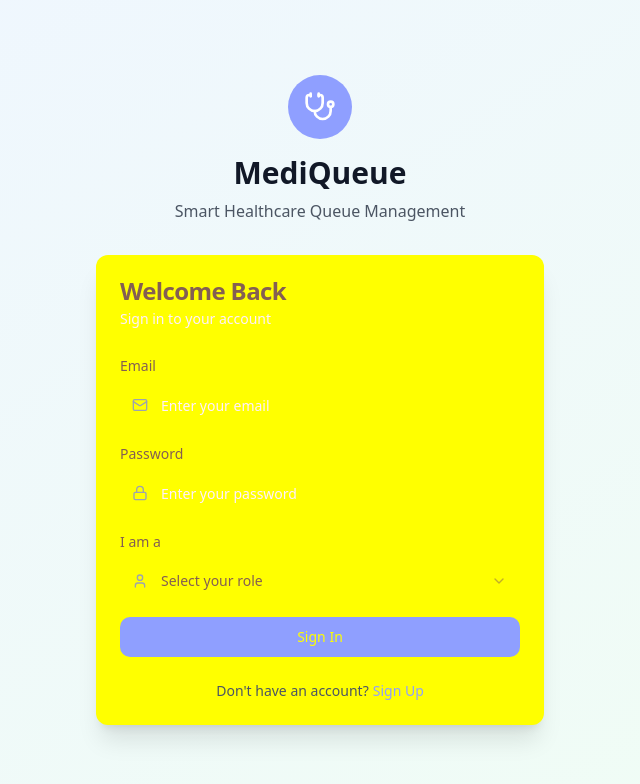
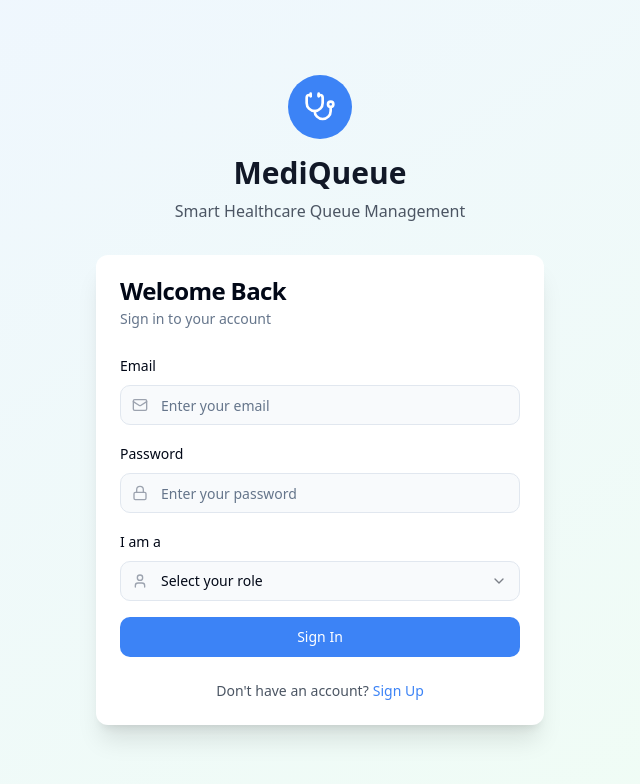
Before and after one commit to Atharva0222/clinic-queue-zero, a React (Vite) app: page / in a window 1280 px wide. Shown: the top 784 px of the page, without its empty margins (320-960 px from the left). Built offline with nearby package versions, Linux system fonts and the light colour scheme.

Commit message:
Fix primary color

```diff
--- a/src/components/patient/BookAppointmentModal.tsx
+++ b/src/components/patient/BookAppointmentModal.tsx
@@ -72,7 +72,7 @@ export const BookAppointmentModal: React.FC<BookAppointmentModalProps> = ({
               <p className="text-gray-600">{doctor.specialization}</p>
               <div className="flex items-center gap-3 mt-2">
                 <div className="flex items-center">
-                  <Star className="h-4 w-4 text-amber-500 fill-current" />
+                  <Star className="h-4 w-4 text-warning fill-current" />
                   <span className="text-sm text-gray-600 ml-1">{doctor.rating}</span>
                 </div>
                 <div className="flex items-center">
--- a/src/components/patient/PatientDashboard.tsx
+++ b/src/components/patient/PatientDashboard.tsx
@@ -162,7 +162,7 @@ export const PatientDashboard = () => {
                     <p className="text-sm text-gray-600">{doctor.specialization}</p>
                     <div className="flex items-center gap-2 mt-1">
                       <div className="flex items-center">
-                        <Star className="h-3 w-3 text-amber-500 fill-current" />
+                        <Star className="h-3 w-3 text-warning fill-current" />
                         <span className="text-xs text-gray-600 ml-1">{doctor.rating}</span>
                       </div>
                       <span className="text-xs text-gray-400">•</span>
--- a/src/index.css
+++ b/src/index.css
@@ -7,91 +7,91 @@
 
 @layer base {
   :root {
-    --background: 248 250 252;
-    --foreground: 15 23 42;
+    --background: 210 40% 98%;
+    --foreground: 222 84% 5%;
 
-    --card: 255 255 255;
-    --card-foreground: 15 23 42;
+    --card: 0 0% 100%;
+    --card-foreground: 222 84% 5%;
 
-    --popover: 255 255 255;
-    --popover-foreground: 15 23 42;
+    --popover: 0 0% 100%;
+    --popover-foreground: 222 84% 5%;
 
-    --primary: 59 130 246;
-    --primary-foreground: 255 255 255;
+    --primary: 217 91% 60%;
+    --primary-foreground: 0 0% 100%;
 
-    --secondary: 16 185 129;
-    --secondary-foreground: 255 255 255;
+    --secondary: 158 64% 52%;
+    --secondary-foreground: 0 0% 100%;
 
-    --muted: 241 245 249;
-    --muted-foreground: 100 116 139;
+    --muted: 210 40% 96%;
+    --muted-foreground: 215 16% 47%;
 
-    --accent: 34 197 94;
-    --accent-foreground: 255 255 255;
+    --accent: 142 76% 73%;
+    --accent-foreground: 0 0% 100%;
 
-    --destructive: 239 68 68;
-    --destructive-foreground: 255 255 255;
+    --destructive: 0 84% 60%;
+    --destructive-foreground: 0 0% 100%;
 
-    --border: 226 232 240;
-    --input: 226 232 240;
-    --ring: 59 130 246;
+    --border: 214 32% 91%;
+    --input: 214 32% 91%;
+    --ring: 217 91% 60%;
 
     --radius: 0.75rem;
 
     /* Sidebar colors */
-    --sidebar-background: 255 255 255;
-    --sidebar-foreground: 15 23 42;
-    --sidebar-primary: 59 130 246;
-    --sidebar-primary-foreground: 255 255 255;
-    --sidebar-accent: 241 245 249;
-    --sidebar-accent-foreground: 15 23 42;
-    --sidebar-border: 226 232 240;
-    --sidebar-ring: 59 130 246;
+    --sidebar-background: 0 0% 100%;
+    --sidebar-foreground: 222 84% 5%;
+    --sidebar-primary: 217 91% 60%;
+    --sidebar-primary-foreground: 0 0% 100%;
+    --sidebar-accent: 210 40% 96%;
+    --sidebar-accent-foreground: 222 84% 5%;
+    --sidebar-border: 214 32% 91%;
+    --sidebar-ring: 217 91% 60%;
 
     /* Professional amber for ratings and important highlights */
-    --warning: 245 158 11;
-    --warning-foreground: 255 255 255;
+    --warning: 38 92% 50%;
+    --warning-foreground: 0 0% 100%;
   }
 
   .dark {
-    --background: 15 23 42;
-    --foreground: 248 250 252;
+    --background: 222 47% 11%;
+    --foreground: 210 40% 98%;
 
-    --card: 30 41 59;
-    --card-foreground: 248 250 252;
+    --card: 217 33% 17%;
+    --card-foreground: 210 40% 98%;
 
-    --popover: 30 41 59;
-    --popover-foreground: 248 250 252;
+    --popover: 217 33% 17%;
+    --popover-foreground: 210 40% 98%;
 
-    --primary: 59 130 246;
-    --primary-foreground: 255 255 255;
+    --primary: 217 91% 60%;
+    --primary-foreground: 0 0% 100%;
 
-    --secondary: 16 185 129;
-    --secondary-foreground: 255 255 255;
+    --secondary: 158 64% 52%;
+    --secondary-foreground: 0 0% 100%;
 
-    --muted: 51 65 85;
-    --muted-foreground: 148 163 184;
+    --muted: 215 28% 25%;
+    --muted-foreground: 217 10% 65%;
 
-    --accent: 34 197 94;
-    --accent-foreground: 255 255 255;
+    --accent: 142 76% 73%;
+    --accent-foreground: 0 0% 100%;
 
-    --destructive: 239 68 68;
-    --destructive-foreground: 255 255 255;
+    --destructive: 0 84% 60%;
+    --destructive-foreground: 0 0% 100%;
 
-    --border: 51 65 85;
-    --input: 51 65 85;
-    --ring: 59 130 246;
+    --border: 215 28% 25%;
+    --input: 215 28% 25%;
+    --ring: 217 91% 60%;
 
-    --sidebar-background: 30 41 59;
-    --sidebar-foreground: 248 250 252;
-    --sidebar-primary: 59 130 246;
-    --sidebar-primary-foreground: 255 255 255;
-    --sidebar-accent: 51 65 85;
-    --sidebar-accent-foreground: 248 250 252;
-    --sidebar-border: 51 65 85;
-    --sidebar-ring: 59 130 246;
+    --sidebar-background: 217 33% 17%;
+    --sidebar-foreground: 210 40% 98%;
+    --sidebar-primary: 217 91% 60%;
+    --sidebar-primary-foreground: 0 0% 100%;
+    --sidebar-accent: 215 28% 25%;
+    --sidebar-accent-foreground: 210 40% 98%;
+    --sidebar-border: 215 28% 25%;
+    --sidebar-ring: 217 91% 60%;
 
-    --warning: 245 158 11;
-    --warning-foreground: 255 255 255;
+    --warning: 38 92% 50%;
+    --warning-foreground: 0 0% 100%;
   }
 }
 
--- a/tailwind.config.ts
+++ b/tailwind.config.ts
@@ -52,6 +52,10 @@ export default {
 					DEFAULT: 'hsl(var(--card))',
 					foreground: 'hsl(var(--card-foreground))'
 				},
+				warning: {
+					DEFAULT: 'hsl(var(--warning))',
+					foreground: 'hsl(var(--warning-foreground))'
+				},
 				sidebar: {
 					DEFAULT: 'hsl(var(--sidebar-background))',
 					foreground: 'hsl(var(--sidebar-foreground))',
```
